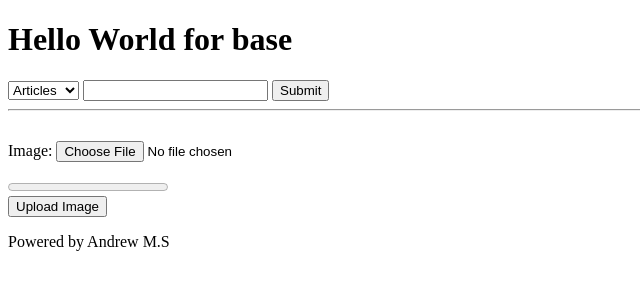
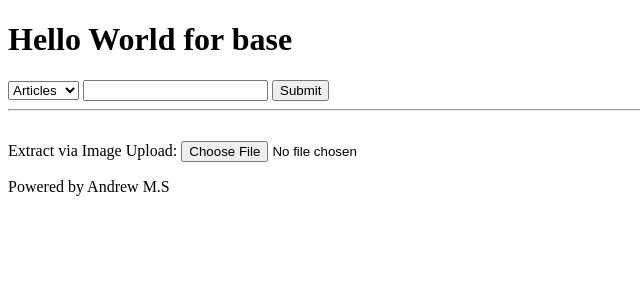
Before and after one commit to AndreMuderhwa/Learn_django_3.2, a Django app: template templates/recipes/upload-image.html in a window 1280 px wide. Shown: the top 300 px of the page, without its empty margins (0-640 px from the left). Run offline with Django 3.2, Linux system fonts and the light colour scheme; the template is opened without the code that fills it: values that come from a table or form of the project are taken from there, others are empty; some libraries are stand-ins or nearby versions.

Commit message:
add url for uploading image to main url

```diff
--- a/recipes/forms.py
+++ b/recipes/forms.py
@@ -7,6 +7,9 @@ class RecipeIngredientImageForm(forms.ModelForm):
     class Meta:
         model=RecipeIngredientImage
         fields=['image']
+        labels={
+            "image":"Extract via Image Upload"
+        }
 
 class RecipeForm(forms.ModelForm):
     error_css_class='error-field'
--- a/recipes/models.py
+++ b/recipes/models.py
@@ -65,10 +65,14 @@ class Recipe(models.Model):
         return reverse("recipes:update", kwargs={"id": self.id})
 
     def get_delete_url(self):
-        return reverse("recipes:delete",kwargs={"id":self.id})
+        return reverse("recipes:recipe-ingredient-image-upload",kwargs={"parent_id":self.id})
 
     def get_ingredient_children(self):
         return self.recipeingredient_set.all()
+
+    def get_image_upload_url(self):
+        return reverse("recipes:delete",kwargs={"id":self.id})
+
 
     @property
     def title(self):
@@ -87,6 +91,9 @@ class RecipeIngredientImage(models.Model):
     recipe=models.ForeignKey(Recipe,on_delete=models.CASCADE)
     image=models.ImageField(upload_to=recipe_ingredient_image_upload_handler)
     extracted=models.JSONField(blank=True,null=True)
+
+
+
 
 
 
--- a/recipes/urls.py
+++ b/recipes/urls.py
@@ -21,9 +21,9 @@ urlpatterns = [
     path("hx/<int:id>/",recipe_detail_hx_view, name="hx-detail"),
     path("hx/<int:parent_id>/ingredient/<int:id>/",recipe_ingredient_update_hx_view, name="hx-ingredient-detail"),
 
-    path("<int:parent_id>/ingredient/<int:id>/delete/",recipe_ingredient_delete_view),
+    path("<int:parent_id>/ingredient/<int:id>/delete/",recipe_ingredient_delete_view,name="ingredient-delete"),
 
-    path("<int:parent_id>/image-upload/",recipe_ingredient_image_upload_view, name="ingredient-delete"),
+    path("<int:parent_id>/image-upload/",recipe_ingredient_image_upload_view,name="recipe-ingredient-image-upload"),
 
     path("hx/<int:parent_id>/ingredient/",recipe_ingredient_update_hx_view, name="hx-ingredient-create"),
     path("<int:id>/",recipe_detail_view, name="detail")
--- a/templates/recipes/create-update.html
+++ b/templates/recipes/create-update.html
@@ -28,6 +28,9 @@
     {% endfor %}
 
     {% if new_ingredient_url %}
+
+    <div hx-get="{{ object.get_image_upload_url }}" hx-trigger="revealed"></div>
+
         <div id='ingredient-create'>
 
         </div>
--- a/templates/recipes/partials/image-upload-form.html
+++ b/templates/recipes/partials/image-upload-form.html
@@ -4,18 +4,23 @@
     <form id='image-upload-form' action="." method="POST" enctype="multipart/form-data"
            hx-post="{{ request.path }}"
            hx-encoding="multipart/form-data"
+           hx-trigger="change from:#id_image"
+
 
     >
         {% csrf_token %}
+        <div class="htmx-inverted-indicator">
         {{form.as_p}}
+        </div>
 
-        <div>
+        <div class='htmx-indicator'>Loading ...</div>
+        <div style='display:none'>
 
             <progress id='image-upload-progress' value='0' max='100'></progress>
 
         </div>
 
-        <button type="submit">Upload Image</button>
+        <button style='display:none' type="submit">Upload Image</button>
 
     </form>
 </div>
```
Also changed, not shown: recipes/views.py (+7 -0 lines), db.sqlite3.
